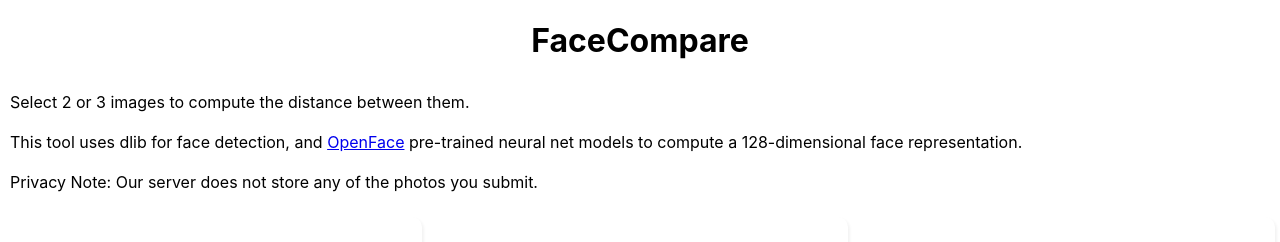
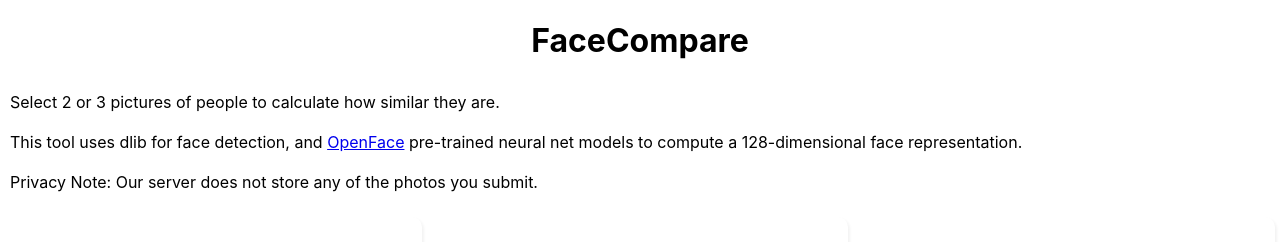
Before and after one commit to kevin868/kfacecompare, a React (Create React App) app: page / in a window 1280 px wide. Shown: the top 242 px of the page. Built offline with nearby package versions, Linux system fonts and the light colour scheme.

Commit message:
Improve text

```diff
--- a/src/App.js
+++ b/src/App.js
@@ -18,7 +18,7 @@
     <h1>FaceCompare</h1>
     <div className="intro">
       <div>
-        Select 2 or 3 images to compute the distance between them.
+        Select 2 or 3 pictures of people to calculate how similar they are.
         <br />
         <br />
         This tool uses dlib for face detection, and{" "}
```
Also changed, not shown: 2 other files (tests, documents, lock files or other folders).
